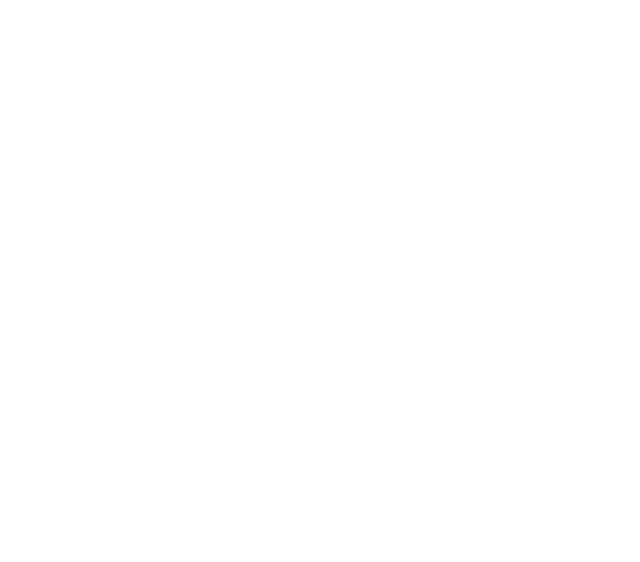
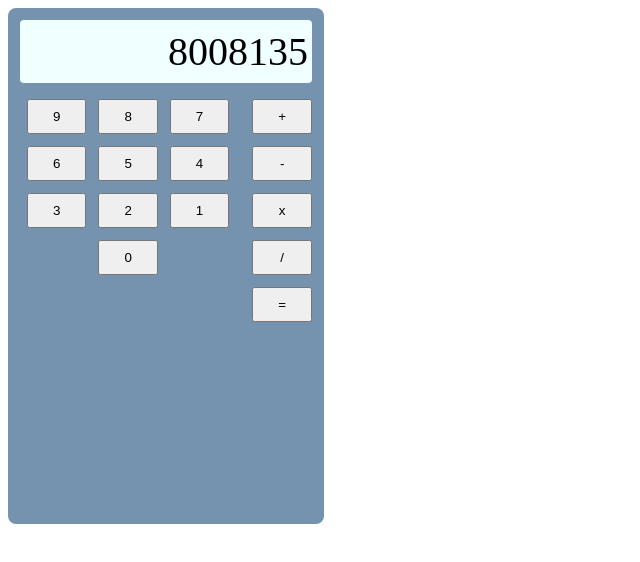
Before and after one commit to mdgfch/Calculator, a plain HTML site: page index.html in a window 1280 px wide. Shown: the whole page, without its empty margins (0-640 px from the left). Drawn offline with Linux system fonts and the light colour scheme.

Commit message:
create buttons

```diff
--- a/index.html
+++ b/index.html
@@ -8,7 +8,30 @@
     <link rel="stylesheet" href="style.css">
 </head>
 <body>
-    <div class="main-container"></div>
+    <div class="main-container">
+        <div class="display">8008135</div>
+        <div class="buttons">
+            <div class="operators">
+                <button id="add">+</button>
+                <button id="subtract">-</button>
+                <button id="multiply">x</button>
+                <button id="divide">/</button>
+                <button id="equals">=</button>
+            </div>
+            <div class="digits">
+                <button id="9">9</button>
+                <button id="8">8</button>
+                <button id="7">7</button>
+                <button id="6">6</button>
+                <button id="5">5</button>
+                <button id="4">4</button>
+                <button id="3">3</button>
+                <button id="2">2</button>
+                <button id="1">1</button>
+                <button id="0">0</button>
+            </div>
+        </div>
+    </div>
     <script src="script.js"></script>
 </body>
 </html>
--- a/style.css
+++ b/style.css
@@ -0,0 +1,46 @@
+.main-container {
+    background-color: rgb(117, 147, 175);
+    border-radius: 8px;
+    padding: 8px;
+    height: 500px;
+    width: 300px;
+    display: flex;
+    flex-direction: column;
+
+}
+.display {
+    display: flex;
+    background-color: azure;
+    padding: 8px 4px;
+    margin: 4px;
+    margin-bottom: 12px;
+    border-radius: 4px;
+    font-size: 40px;
+    justify-content: end;
+}
+.buttons {
+    display: flex;
+    flex-flow: row-reverse;
+    gap: 8px;
+    flex: 1;
+}
+.digits {
+    display: flex;
+    flex-wrap: wrap;
+    align-content: flex-start;
+    gap: 4px;
+    justify-content: center;
+}
+.digits button {
+    padding: 8px 24px;
+    margin: 4px;
+}
+.operators {
+    display: flex;
+    flex-direction: column;
+    gap: 4px;
+}
+.operators button {
+    padding: 8px 24px;
+    margin: 4px;
+}
```
